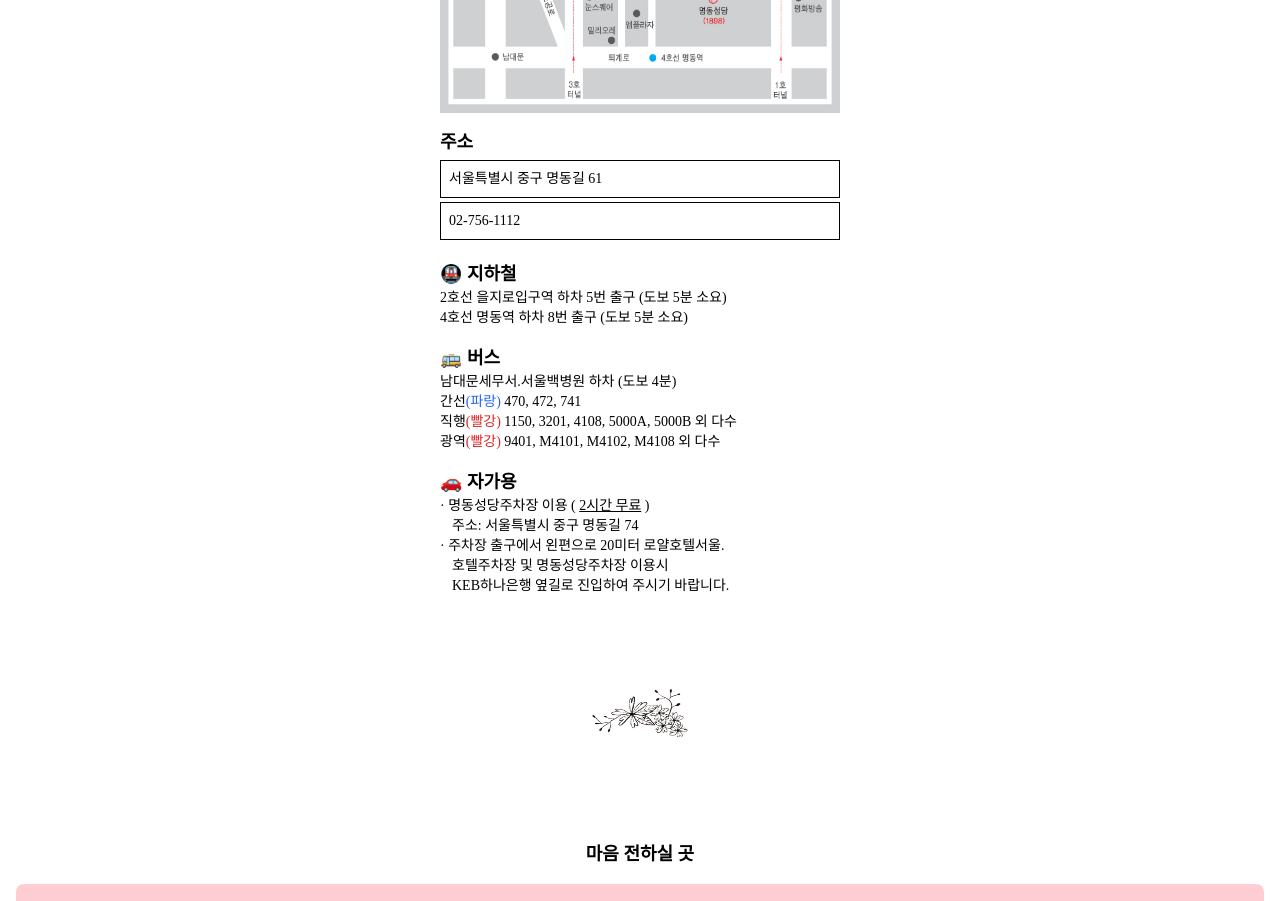
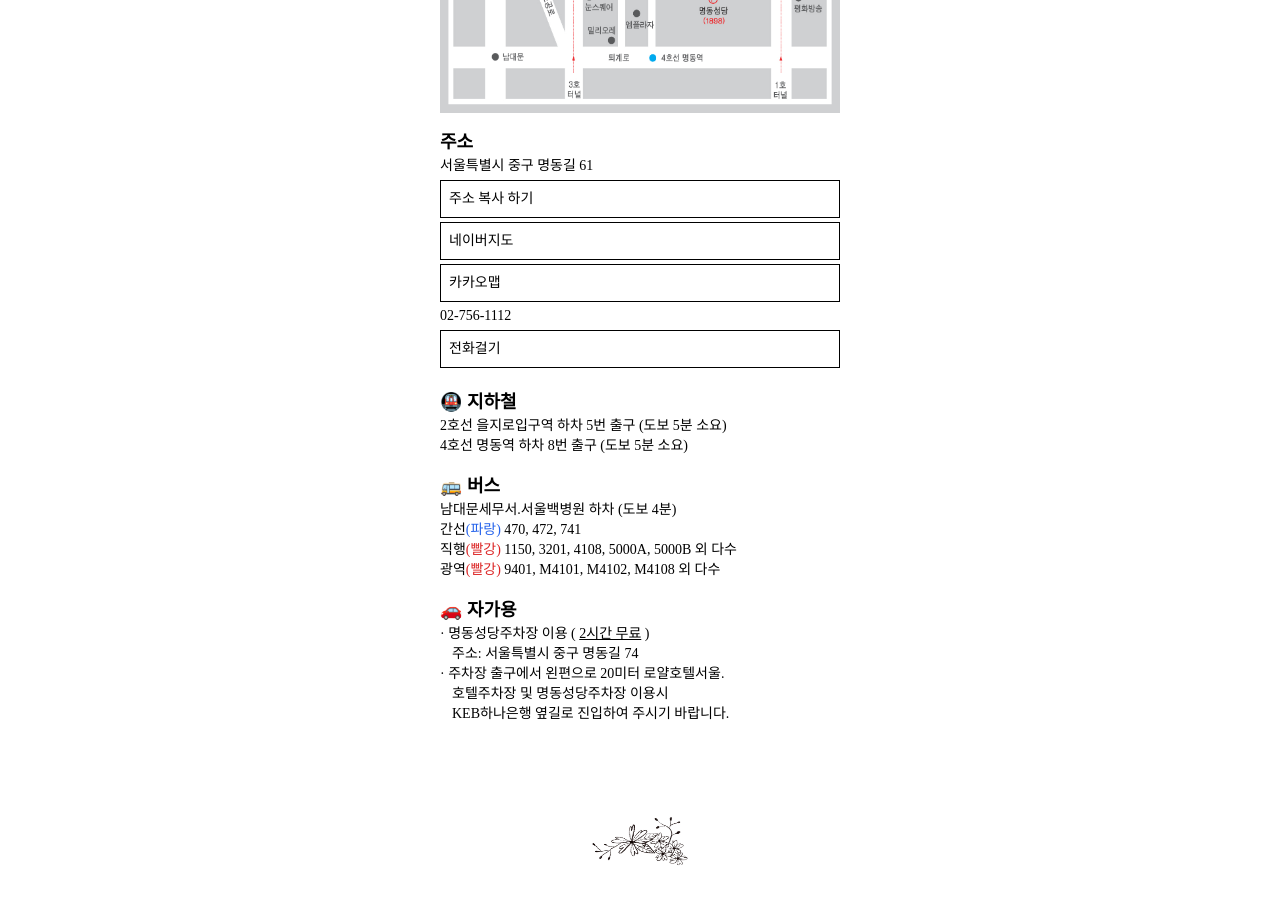
Before and after one commit to hhaze/wedding-invitation, a Next.js app: page / in a window 1280 px wide. Shown: the part 2000-2901 px from the top of the page. Built offline with nearby package versions, Linux system fonts and the light colour scheme.

Commit message:
복사하기 등 버튼화

```diff
--- a/components/Location.tsx
+++ b/components/Location.tsx
@@ -10,10 +10,36 @@ export const Location: FunctionComponent = () => {
       <Image src='/royal_location.png' width={400} height={300}/>
       <div className='text-sm text-left py-2'>
         <div className='font-bold text-lg'>주소</div>
-        <ColoredToastCopy text="서울특별시 중구 명동길 61">서울특별시 중구 명동길 61</ColoredToastCopy>
-        <Border2>
-          <a href="tel:02-756-1112">02-756-1112</a>
-        </Border2>
+        서울특별시 중구 명동길 61
+        <div>
+          <ColoredToastCopy text="서울특별시 중구 명동길 61">
+            주소 복사 하기
+          </ColoredToastCopy>
+          <a
+            href="https://naver.me/GpJxzduT"
+            target="_blank"
+          >
+            <Border2>
+              네이버지도
+            </Border2>
+          </a>
+          <a
+            href="https://map.kakao.com/?urlX=496821&urlY=1129084&urlLevel=3&itemId=17135751&q=서울로얄호텔%20그랜드볼룸&srcid=17135751&map_type=TYPE_MAP"
+            target="_blank"
+          >
+            <Border2>
+              카카오맵
+            </Border2>
+          </a>
+        </div>
+        <div>
+          02-756-1112
+        </div>
+        <a href="tel:02-756-1112">
+          <Border2>
+            전화걸기
+          </Border2>
+        </a>
       </div>
       <div className='text-sm text-left py-2'>
         <div className='font-bold text-lg'>🚇 지하철</div>
```
